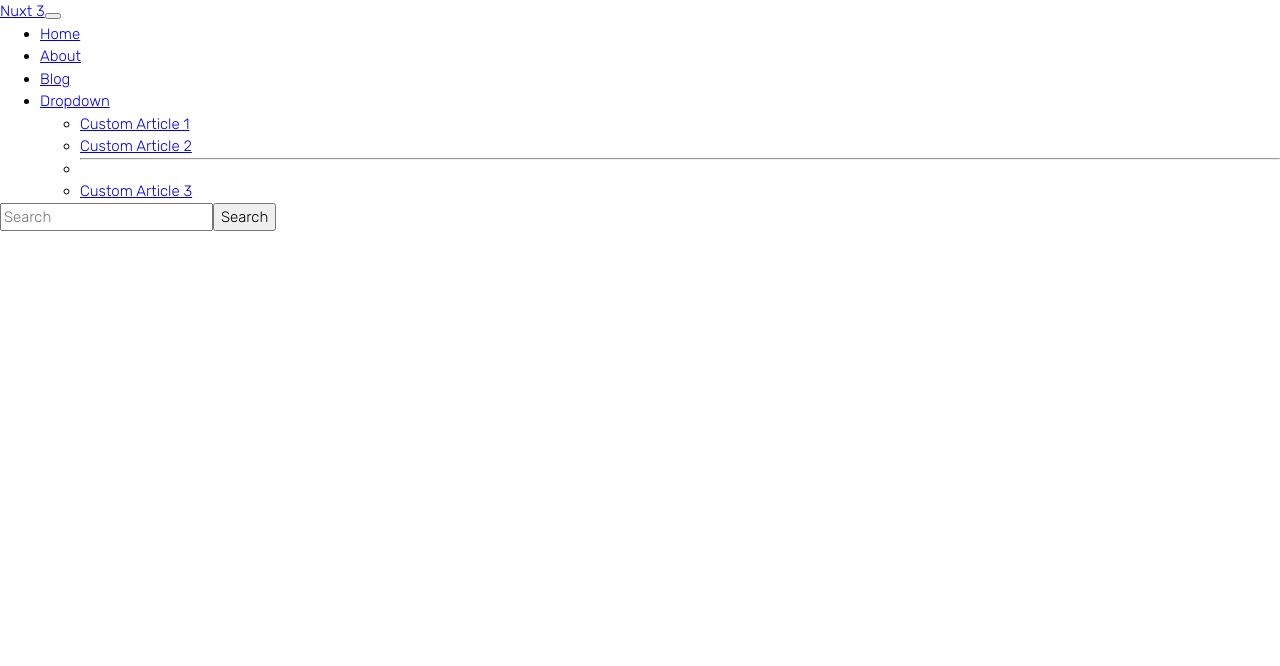
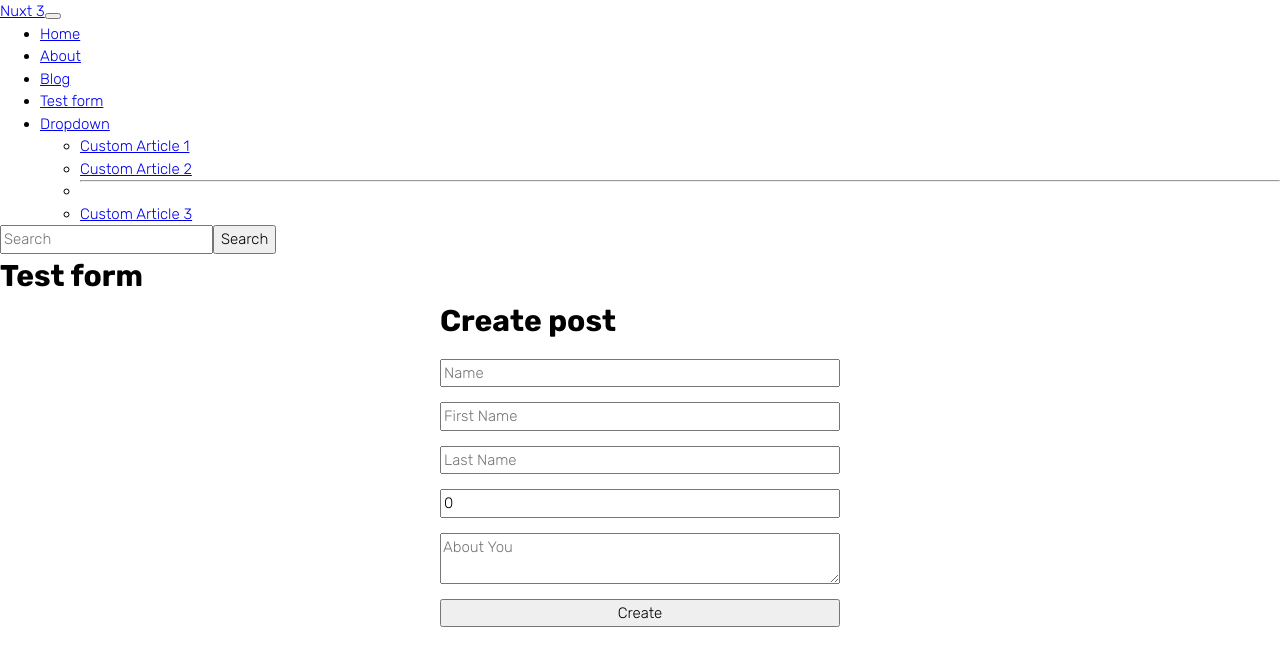
Before and after one commit to talaxasy/nuxt3-test, a Nuxt app: page /form in a window 1280 px wide. Shown: the top 666 px of the page. Built offline with nearby package versions, Linux system fonts and the light colour scheme.

Commit message:
create test form

```diff
--- a/nuxt.config.ts
+++ b/nuxt.config.ts
@@ -3,6 +3,12 @@ import {defineNuxtConfig} from 'nuxt';
 // https://v3.nuxtjs.org/api/configuration/nuxt.config
 export default defineNuxtConfig(
   {
+    autoImports: {
+      dirs: [
+        // Scan composables from nested directories
+        'composables/**',
+      ],
+    },
     meta: {
       link: [
         {
@@ -16,6 +22,9 @@ export default defineNuxtConfig(
         },
       ],
     },
+    css: [
+      'assets/styles/main.scss',
+    ],
     typescript: {
       shim: false,
     },
--- a/package.json
+++ b/package.json
@@ -8,7 +8,7 @@
   },
   "devDependencies": {
     "@nuxt/content": "^2.0.1",
-    "nuxt": "3.0.0-rc.6",
+    "nuxt": "^3.0.0-rc.6",
     "sass": "^1.54.0"
   }
 }
--- /dev/null
+++ b/src/components/Common/MyInput.vue
@@ -0,0 +1,20 @@
+<!-- <script lang="ts">
+export default {
+    name: 'MyInput',
+}
+</script> -->
+
+<script setup lang="ts">
+defineProps<{
+    modelValue: string | number;
+}>()
+
+defineEmits<{
+    (e: 'update:modelValue', value: string | number): void;
+}>()
+
+</script>
+
+<template>
+    <input :value="modelValue" @input="$emit('update:modelValue', ($event.target as any).value)" />
+</template>
--- /dev/null
+++ b/src/components/Common/MyTextarea.vue
@@ -0,0 +1,21 @@
+<script lang="ts">
+export default {
+    name: 'MyTextarea',
+}
+</script>
+
+<script setup lang="ts">
+
+defineProps<{
+    modelValue: string | number;
+}>()
+
+defineEmits<{
+    (e: 'update:modelValue', value: string | number): void;
+}>()
+
+</script>
+
+<template>
+    <textarea :value="modelValue" @input="$emit('update:modelValue', ($event.target as any).value)" />
+</template>
--- /dev/null
+++ b/src/components/TestForm1.vue
@@ -0,0 +1,66 @@
+<script setup lang="ts">
+// import MyInput from "./Common/MyInput.vue";
+import MyTextarea from "./Common/MyTextarea.vue";
+
+const emit = defineEmits<{
+    (e: 'create', post: { name: string, firstName: string, lastName: string, age: number, companyName: string, aboutYou: string }): void
+}>();
+
+const state = reactive({
+    name: '',
+    firstName: '',
+    lastName: '',
+    age: 0,
+    companyName: '',
+    aboutYou: '',
+    message: ''
+});
+
+const createPost = () => {
+    emit('create', {
+        name: state.name,
+        firstName: state.firstName,
+        lastName: state.lastName,
+        age: state.age,
+        companyName: state.companyName,
+        aboutYou: state.aboutYou
+    })
+    state.name = '';
+    state.firstName = '';
+    state.lastName = '';
+    state.age = 0;
+    state.companyName = '';
+    state.aboutYou = '';
+}
+</script>
+
+<template>
+    <form class="form" @submit.prevent="createPost">
+        <h1>Create post</h1>
+        <common-my-input required v-model="state.name" type="text" placeholder="Name" />
+        <common-my-input required v-model="state.firstName" type="text" placeholder="First Name" />
+        <common-my-input required v-model="state.lastName" type="text" placeholder="Last Name" />
+        <common-my-input required v-model="state.age" type="number" placeholder="Age" />
+        <MyTextarea required v-model="state.aboutYou" type="text" placeholder="About You" />
+
+        <button type="submit">Create</button>
+
+    </form>
+</template>
+
+<style lang="scss" scoped>
+.form {
+    display: flex;
+    flex-direction: column;
+    width: 400px;
+    margin: 0 auto;
+
+    &>* {
+        margin-bottom: 15px;
+
+        &:last-child {
+            margin-bottom: 0;
+        }
+    }
+}
+</style>
--- a/src/components/TheNavBar.vue
+++ b/src/components/TheNavBar.vue
@@ -21,6 +21,9 @@
                     </li>
                     <li class="nav-item">
                         <NuxtLink :active-class="'active'" class="nav-link" to="/blog">Blog</NuxtLink>
+                    </li>
+                    <li class="nav-item">
+                        <NuxtLink :active-class="'active'" class="nav-link" to="/form">Test form</NuxtLink>
                     </li>
                     <li class="nav-item dropdown">
                         <a class="nav-link dropdown-toggle" href="#" role="button" data-bs-toggle="dropdown"
--- a/src/layouts/default.vue
+++ b/src/layouts/default.vue
@@ -7,5 +7,5 @@
 </template>
 
 <style lang="scss">
-@import 'assets/styles/main.scss';
+// @import 'assets/styles/main.scss';
 </style>
--- a/src/pages/blog/index.vue
+++ b/src/pages/blog/index.vue
@@ -3,22 +3,22 @@
 const page = useState('page', () => 1)
 
 
-const { data, pending, refresh } = await useFetch<any[]>('https://jsonplaceholder.typicode.com/posts', {
+const { data, pending, refresh } = await useAsyncData<any[]>(() => $fetch('https://jsonplaceholder.typicode.com/posts', {
     params: {
         _page: page.value,
         _limit: 10,
-    },
-});
+    }
+}));
 
-// watch(page, () => {
-//     refresh();
-// })
+watch(page, () => {
+    refresh();
+})
 
 </script>
 
 <template>
     <div>
-        <!-- <button @click="page++">{{ page }}</button> -->
+        <button @click="page++">{{ page }}</button>
         <div v-if="pending" class="spinner-border" role="status">
             <span class="visually-hidden">Loading...</span>
         </div>
--- /dev/null
+++ b/src/pages/form.vue
@@ -0,0 +1,17 @@
+<script setup lang="ts">
+
+const displayAlert = (payload: any) => {
+    alert(JSON.stringify(payload, null, 2));
+}
+
+</script>
+
+<template>
+    <div>
+        <h1>Test form</h1>
+        <test-form1 @create="displayAlert" />
+    </div>
+</template>
+
+<style scoped lang="scss">
+</style>
```
Also changed, not shown: src/pages/custom/[id].vue (added), 1 other file (tests, documents, lock files or other folders).
